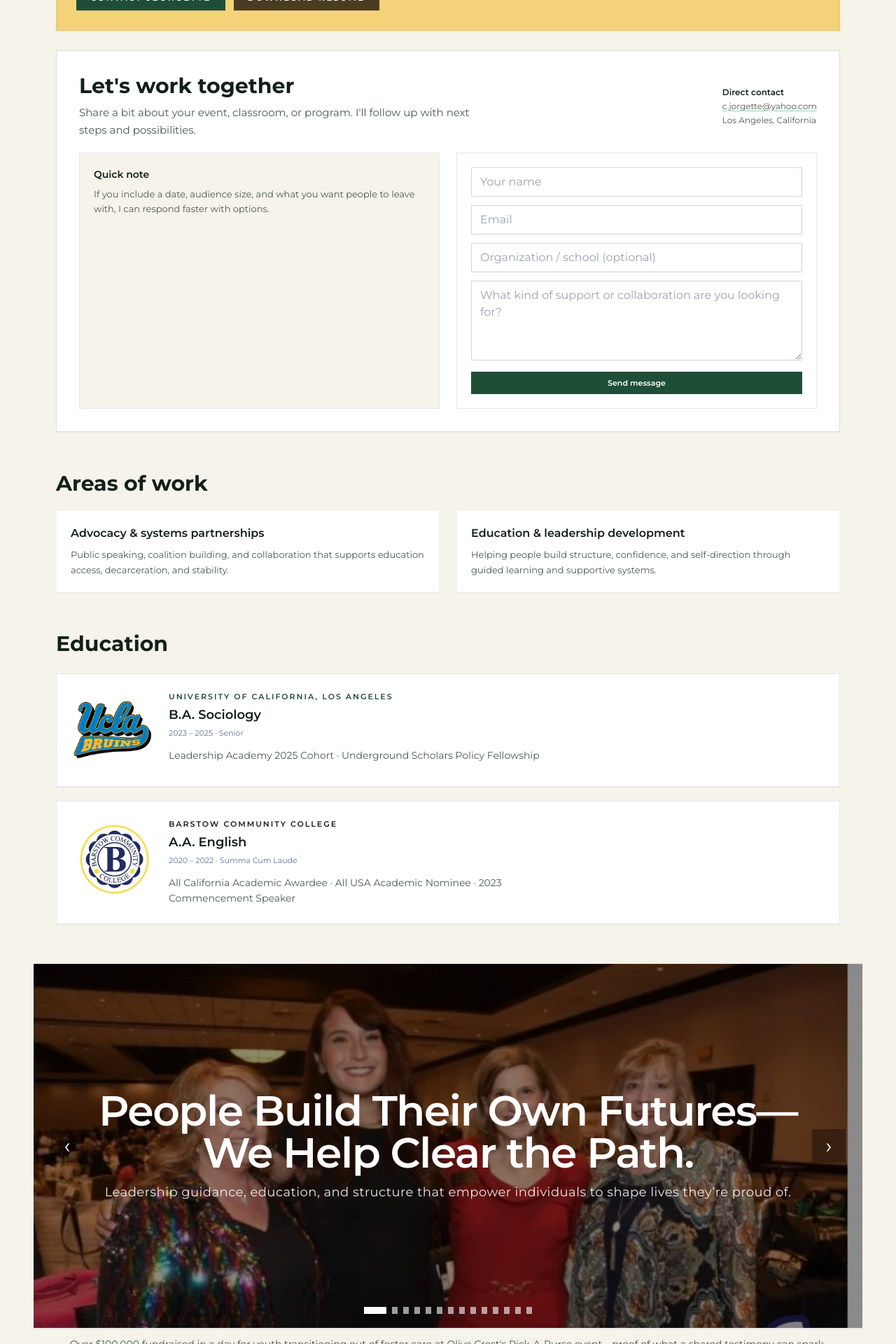
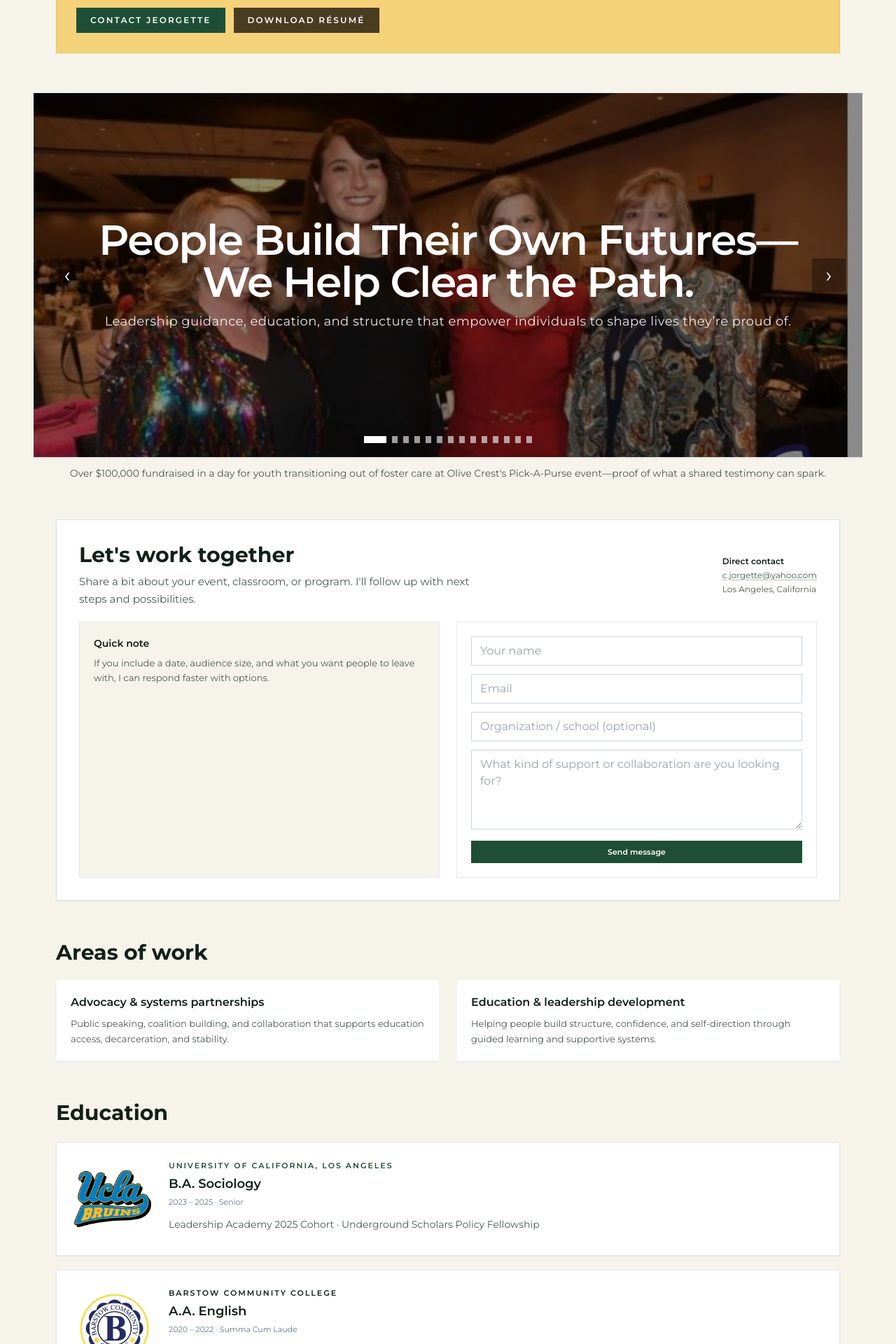
Before and after one commit to jeorgettecuellar/jeorgettecuellar-website, a React (Vite) app: page / in a window 1280 px wide. Shown: the part 2180-4100 px from the top of the page at 70% size. Built offline with nearby package versions, Linux system fonts and the light colour scheme.

Commit message:
Update App.jsx

```diff
--- a/App.jsx
+++ b/App.jsx
@@ -2,18 +2,18 @@ import React, { useEffect, useState } from "react";
 import { motion } from "framer-motion";
 
 /**
- * ✅ Updates in this version:
- * - Wide logo stays TOP-LEFT, but BIGGER (dominant/brand-forward)
- * - Header padding increased so the bigger logo fits cleanly
- * - Top tabs: About / Programs & partnerships / Meet Jeorgette / Areas of work / Gallery
- *   (Advocacy + Education removed from top tabs)
- * - Videos re-added
- * - Education logos section re-added (UCLA + BCC)
- * - Gallery slideshow re-added (photo1–photo14) + lightbox
- * - "Let's work together" placed directly under "If you're considering Jeorgette…"
+ * ✅ Changes in this version:
+ * 1) Swapped sections: the GALLERY SLIDESHOW now comes BEFORE "Let's work together"
+ *    (so "Let's work together" is no longer under the CTA — it now appears where the slideshow used to be)
  *
- * REQUIRED files in /public:
- * - logo-wide.png
+ * 2) Fixed logo loading:
+ *    - Uses /logo-wide.png (must be in /public)
+ *    - Adds onError fallback to /logo.png if logo-wide.png is missing/wrong filename
+ *    - Uses valid Tailwind sizes (no h-18 / h-22 etc)
+ *
+ * REQUIRED in /public:
+ * - logo-wide.png (wide logo)
+ * - logo.png (fallback logo)
  * - hero.png
  * - resume.pdf
  * - ucla.png
@@ -29,15 +29,7 @@ const NAV_ITEMS = [
   { id: "gallery", label: "Gallery" },
 ];
 
-const SECTION_IDS = [
-  "about",
-  "offerings",
-  "speaking",
-  "portfolio",
-  "education",
-  "gallery",
-  "contact",
-];
+const SECTION_IDS = ["about", "offerings", "speaking", "portfolio", "education", "gallery", "contact"];
 
 const photoHighlights = [
   {
@@ -209,9 +201,8 @@ export default function App() {
     <div className="min-h-screen bg-[#F6F3EA] text-[#122019]">
       {/* TOP NAV */}
       <div className="sticky top-0 z-40 backdrop-blur bg-[#F6F3EA]/90 border-b border-slate-200">
-        {/* Increased vertical padding to fit larger wide logo cleanly */}
         <div className="max-w-6xl mx-auto px-4 py-6 flex items-center justify-between gap-4">
-          {/* TOP LEFT: WIDE LOGO (BIGGER) */}
+          {/* TOP LEFT: WIDE LOGO (BIGGER) + FALLBACK */}
           <button
             type="button"
             onClick={() => scrollToId("about")}
@@ -221,7 +212,11 @@ export default function App() {
             <img
               src="/logo-wide.png"
               alt="JeorgetteCuellar.org"
-              className="h-16 sm:h-18 md:h-20 lg:h-22 xl:h-24 w-auto"
+              className="h-16 sm:h-20 md:h-24 lg:h-28 xl:h-32 w-auto"
+              onError={(e) => {
+                // Fallback if logo-wide.png is missing or name/case doesn't match in /public
+                e.currentTarget.src = "/logo.png";
+              }}
             />
           </button>
 
@@ -388,7 +383,7 @@ export default function App() {
           </div>
         </motion.section>
 
-        {/* MEET JEORGETTE (VIDEOS + CTA + CONTACT) */}
+        {/* MEET JEORGETTE (VIDEOS + CTA) */}
         <motion.section
           id="speaking"
           className="space-y-7"
@@ -472,8 +467,87 @@ export default function App() {
               </a>
             </div>
           </div>
+        </motion.section>
 
-          {/* CONTACT under CTA */}
+        {/* ✅ SWAPPED ORDER: GALLERY SLIDESHOW COMES HERE */}
+        <motion.section
+          id="gallery"
+          className="-mx-4 md:-mx-6 lg:-mx-8"
+          variants={sectionFade}
+          initial="hidden"
+          whileInView="visible"
+          viewport={{ once: true, amount: 0.25 }}
+        >
+          <motion.div
+            className="relative w-full border-y border-slate-200 shadow-sm overflow-hidden"
+            onMouseEnter={() => setSliderPaused(true)}
+            onMouseLeave={() => setSliderPaused(false)}
+          >
+            <div className="relative w-full h-[320px] sm:h-[420px] md:h-[520px] bg-slate-200">
+              <img
+                src={currentPhoto.src}
+                alt={currentPhoto.alt}
+                className="absolute inset-0 w-full h-full object-cover"
+                style={{ objectPosition: currentPhoto.focus || "center 35%" }}
+                onClick={() => setLightboxItem(currentPhoto)}
+              />
+              <div className="absolute inset-0 bg-black/45" />
+
+              <div className="absolute inset-0 flex flex-col items-center justify-center px-6 text-center">
+                <div className="max-w-5xl w-full">
+                  <h2 className="text-white text-3xl sm:text-4xl md:text-6xl font-semibold tracking-tight">
+                    People Build Their Own Futures—We Help Clear the Path.
+                  </h2>
+                  <p className="mt-3 text-white/90 text-sm sm:text-base md:text-lg tracking-wide">
+                    Leadership guidance, education, and structure that empower individuals to shape lives they’re proud of.
+                  </p>
+                </div>
+              </div>
+
+              <button
+                type="button"
+                className="absolute left-3 sm:left-6 top-1/2 -translate-y-1/2 z-10"
+                onClick={() => advancePhoto("prev")}
+                aria-label="Previous photo"
+              >
+                <span className="inline-flex h-12 w-12 items-center justify-center bg-black/35 text-white text-3xl hover:bg-black/55 transition">
+                  ‹
+                </span>
+              </button>
+
+              <button
+                type="button"
+                className="absolute right-3 sm:right-6 top-1/2 -translate-y-1/2 z-10"
+                onClick={() => advancePhoto("next")}
+                aria-label="Next photo"
+              >
+                <span className="inline-flex h-12 w-12 items-center justify-center bg-black/35 text-white text-3xl hover:bg-black/55 transition">
+                  ›
+                </span>
+              </button>
+
+              <div className="absolute bottom-5 left-1/2 -translate-x-1/2 flex items-center gap-2 z-10">
+                {photoHighlights.map((_, i) => (
+                  <button
+                    key={i}
+                    type="button"
+                    aria-label={`Go to photo ${i + 1}`}
+                    onClick={() => setCurrentPhotoIndex(i)}
+                    className={`h-2.5 transition-all duration-300 ${
+                      i === currentPhotoIndex ? "w-8 bg-white" : "w-2 bg-white/60 hover:bg-white/80"
+                    }`}
+                  />
+                ))}
+              </div>
+            </div>
+          </motion.div>
+
+          <div className="max-w-6xl mx-auto px-4 md:px-6 lg:px-8">
+            <p className="mt-3 text-center text-xs md:text-sm text-[#4C5A52]">{currentPhoto.caption}</p>
+          </div>
+        </motion.section>
+
+        {/* ✅ SWAPPED ORDER: "LET'S WORK TOGETHER" NOW HERE */}
         <motion.section
           id="contact"
           className="border border-[#CFE7D4] bg-white shadow-sm p-6 md:p-8 space-y-5"
@@ -515,10 +589,7 @@ export default function App() {
               <form className="grid gap-3">
                 <input className="border border-slate-300 px-3 py-2" placeholder="Your name" />
                 <input className="border border-slate-300 px-3 py-2" placeholder="Email" />
-                  <input
-                    className="border border-slate-300 px-3 py-2"
-                    placeholder="Organization / school (optional)"
-                  />
+                <input className="border border-slate-300 px-3 py-2" placeholder="Organization / school (optional)" />
                 <textarea
                   className="border border-slate-300 px-3 py-2"
                   rows={4}
@@ -533,7 +604,6 @@ export default function App() {
               </form>
             </div>
           </div>
-          </motion.section>
         </motion.section>
 
         {/* AREAS OF WORK */}
@@ -626,84 +696,6 @@ export default function App() {
           </div>
         </motion.section>
 
-        {/* GALLERY SLIDESHOW */}
-        <motion.section
-          id="gallery"
-          className="-mx-4 md:-mx-6 lg:-mx-8"
-          variants={sectionFade}
-          initial="hidden"
-          whileInView="visible"
-          viewport={{ once: true, amount: 0.25 }}
-        >
-          <motion.div
-            className="relative w-full border-y border-slate-200 shadow-sm overflow-hidden"
-            onMouseEnter={() => setSliderPaused(true)}
-            onMouseLeave={() => setSliderPaused(false)}
-          >
-            <div className="relative w-full h-[320px] sm:h-[420px] md:h-[520px] bg-slate-200">
-              <img
-                src={currentPhoto.src}
-                alt={currentPhoto.alt}
-                className="absolute inset-0 w-full h-full object-cover"
-                style={{ objectPosition: currentPhoto.focus || "center 35%" }}
-                onClick={() => setLightboxItem(currentPhoto)}
-              />
-              <div className="absolute inset-0 bg-black/45" />
-
-              <div className="absolute inset-0 flex flex-col items-center justify-center px-6 text-center">
-                <div className="max-w-5xl w-full">
-                  <h2 className="text-white text-3xl sm:text-4xl md:text-6xl font-semibold tracking-tight">
-                    People Build Their Own Futures—We Help Clear the Path.
-                  </h2>
-                  <p className="mt-3 text-white/90 text-sm sm:text-base md:text-lg tracking-wide">
-                    Leadership guidance, education, and structure that empower individuals to shape lives they’re proud of.
-                  </p>
-                </div>
-              </div>
-
-              <button
-                type="button"
-                className="absolute left-3 sm:left-6 top-1/2 -translate-y-1/2 z-10"
-                onClick={() => advancePhoto("prev")}
-                aria-label="Previous photo"
-              >
-                <span className="inline-flex h-12 w-12 items-center justify-center bg-black/35 text-white text-3xl hover:bg-black/55 transition">
-                  ‹
-                </span>
-              </button>
-
-              <button
-                type="button"
-                className="absolute right-3 sm:right-6 top-1/2 -translate-y-1/2 z-10"
-                onClick={() => advancePhoto("next")}
-                aria-label="Next photo"
-              >
-                <span className="inline-flex h-12 w-12 items-center justify-center bg-black/35 text-white text-3xl hover:bg-black/55 transition">
-                  ›
-                </span>
-              </button>
-
-              <div className="absolute bottom-5 left-1/2 -translate-x-1/2 flex items-center gap-2 z-10">
-                {photoHighlights.map((_, i) => (
-                  <button
-                    key={i}
-                    type="button"
-                    aria-label={`Go to photo ${i + 1}`}
-                    onClick={() => setCurrentPhotoIndex(i)}
-                    className={`h-2.5 transition-all duration-300 ${
-                      i === currentPhotoIndex ? "w-8 bg-white" : "w-2 bg-white/60 hover:bg-white/80"
-                    }`}
-                  />
-                ))}
-              </div>
-            </div>
-          </motion.div>
-
-          <div className="max-w-6xl mx-auto px-4 md:px-6 lg:px-8">
-            <p className="mt-3 text-center text-xs md:text-sm text-[#4C5A52]">{currentPhoto.caption}</p>
-          </div>
-        </motion.section>
-
         {/* LIGHTBOX */}
         {lightboxItem && (
           <div
```
Lines whose indentation alone changed are shown as unchanged.
